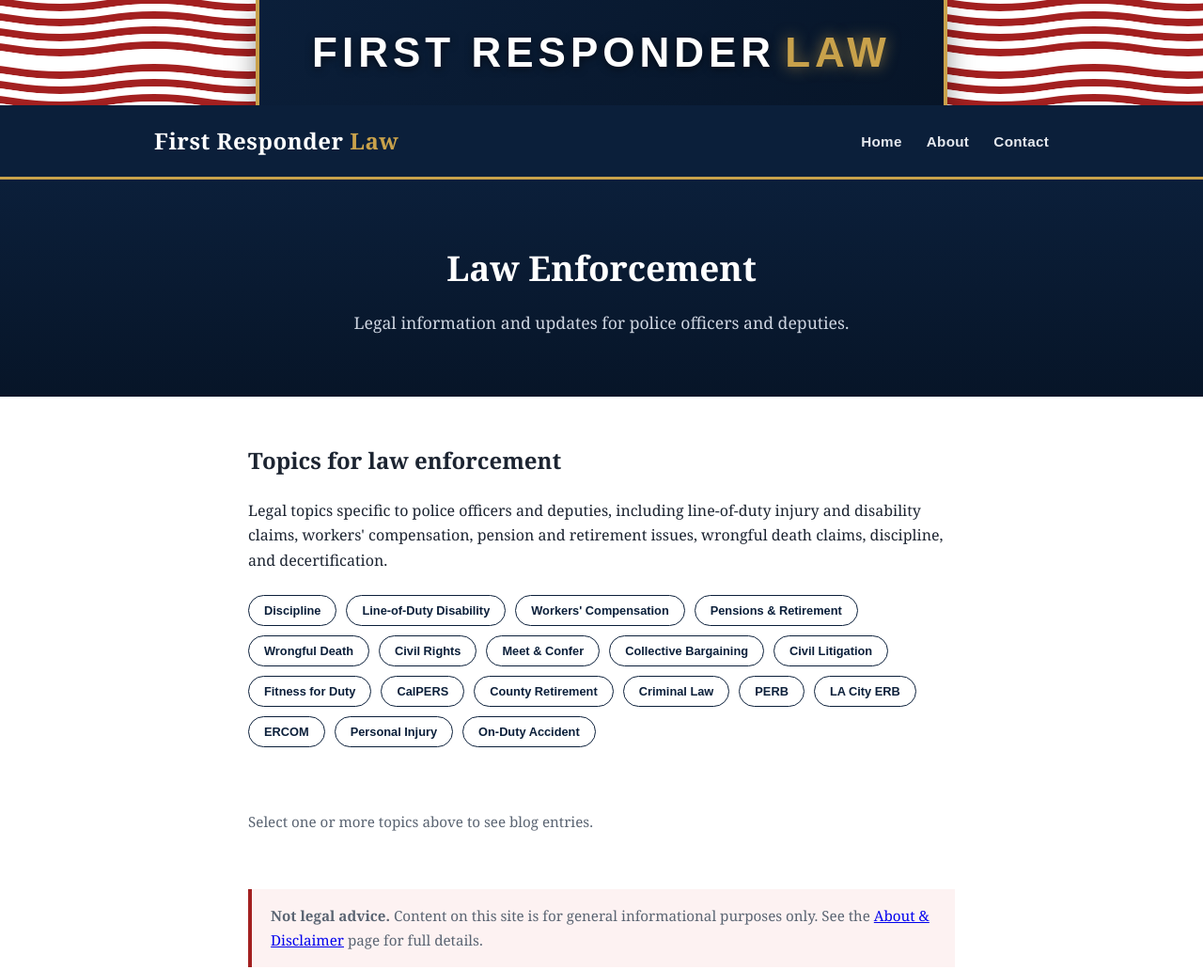
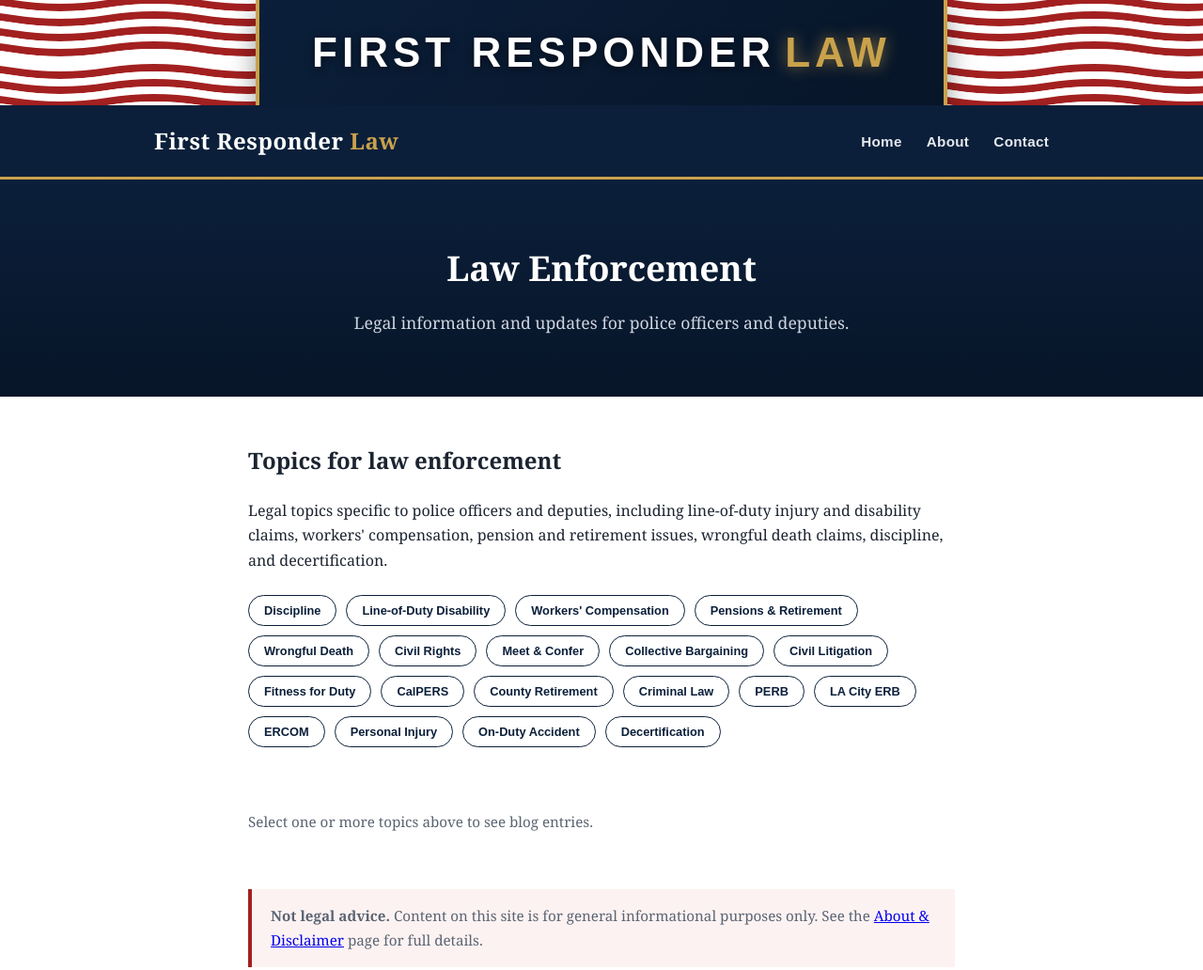
Before and after one commit to mikemcgill44-afk/first-responder-law, a plain HTML site: page police.html in a window 1280 px wide. Shown: the top 1032 px of the page at 94% size. Drawn offline with Linux system fonts and the light colour scheme.

Commit message:
Update police.html

```diff
--- a/police.html
+++ b/police.html
@@ -1,3 +1,77 @@
+<!DOCTYPE html>
+<html lang="en">
+<head>
+<meta charset="UTF-8">
+<meta name="viewport" content="width=device-width, initial-scale=1.0">
+<title>Law Enforcement | First Responder Law</title>
+<meta name="description" content="Legal information for police officers and deputies.">
+<link rel="stylesheet" href="/styles.css">
+</head>
+<body>
+
+<div class="flag-banner">
+  <span class="flag-banner-title">First Responder <span>Law</span></span>
+</div>
+
+<header>
+  <div class="header-inner">
+    <a class="brand" href="/">First Responder <span>Law</span></a>
+    <nav>
+      <a href="/">Home</a>
+      <a href="/about.html">About</a>
+      <a href="/contact.html">Contact</a>
+    </nav>
+  </div>
+</header>
+
+<div class="hero">
+  <h1>Law Enforcement</h1>
+  <p>Legal information and updates for police officers and deputies.</p>
+</div>
+
+<main>
+  <h2>Topics for law enforcement</h2>
+  <p>Legal topics specific to police officers and deputies, including line-of-duty injury and disability claims, workers' compensation, pension and retirement issues, wrongful death claims, discipline, and decertification.</p>
+
+  <div class="filters">
+    <button class="filter-btn" data-filter="discipline">Discipline</button>
+    <button class="filter-btn" data-filter="line-of-duty-disability">Line-of-Duty Disability</button>
+    <button class="filter-btn" data-filter="workers-comp">Workers' Compensation</button>
+    <button class="filter-btn" data-filter="pensions">Pensions &amp; Retirement</button>
+    <button class="filter-btn" data-filter="wrongful-death">Wrongful Death</button>
+    <button class="filter-btn" data-filter="civil-rights">Civil Rights</button>
+    <button class="filter-btn" data-filter="meet-confer">Meet &amp; Confer</button>
+    <button class="filter-btn" data-filter="collective-bargaining">Collective Bargaining</button>
+  <button class="filter-btn" data-filter="civil-litigation">Civil Litigation</button>
+      <button class="filter-btn" data-filter="fitness-for-duty">Fitness for Duty</button>
+      <button class="filter-btn" data-filter="calpers">CalPERS</button>
+      <button class="filter-btn" data-filter="county-retirement">County Retirement</button>
+      <button class="filter-btn" data-filter="criminal-law">Criminal Law</button>
+      <button class="filter-btn" data-filter="perb">PERB</button>
+      <button class="filter-btn" data-filter="lacerb">LA City ERB</button>
+      <button class="filter-btn" data-filter="ercom">ERCOM</button>
+        <button class="filter-btn" data-filter="personal-injury">Personal Injury</button>
+        <button class="filter-btn" data-filter="on-duty-accident">On-Duty Accident</button>
+        <button class="filter-btn" data-filter="decertification">Decertification</button>
+        </div>
+
+        <div id="post-list" class="post-list"></div>
+          <div id="pagination" class="pagination" style="display:none;"></div>
+
+  <div class="notice">
+    <strong>Not legal advice.</strong> Content on this site is for general informational purposes only. See the <a href="/about.html">About &amp; Disclaimer</a> page for full details.
+  </div>
+</main>
+
+<footer>
+  &copy; 2026 First Responder Law. All rights reserved. &middot; <a href="/about.html">Disclaimer</a> &middot; <a href="/contact.html">Contact</a>
+</footer>
+
+<script>window.FRL_AUDIENCE = 'police';</script>
+<script src="/blog/feed.js"></script>
+
+</body>
+</html>
 <!DOCTYPE html>
 <html lang="en">
 <head>
```
